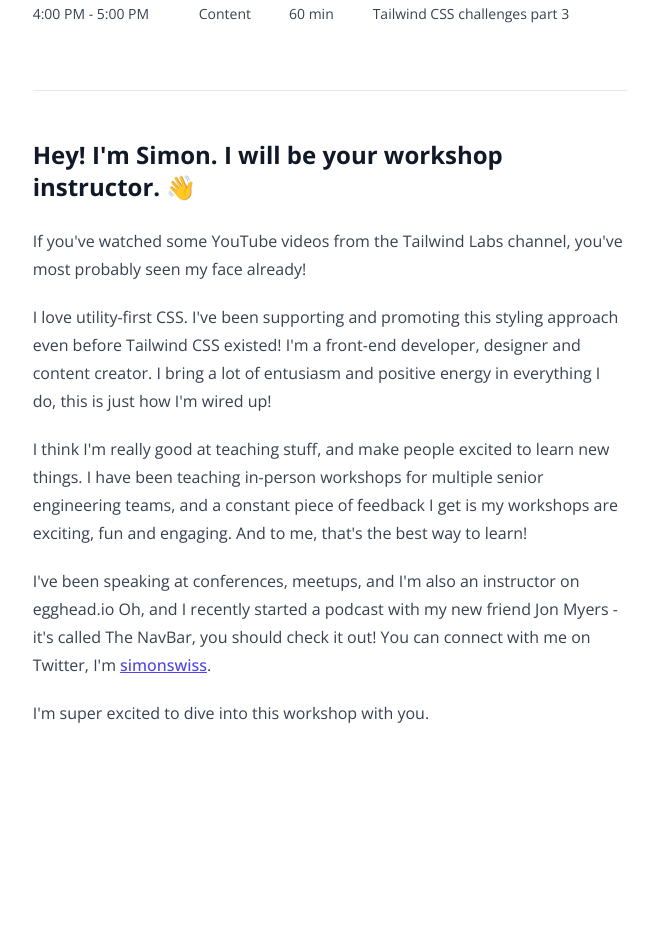
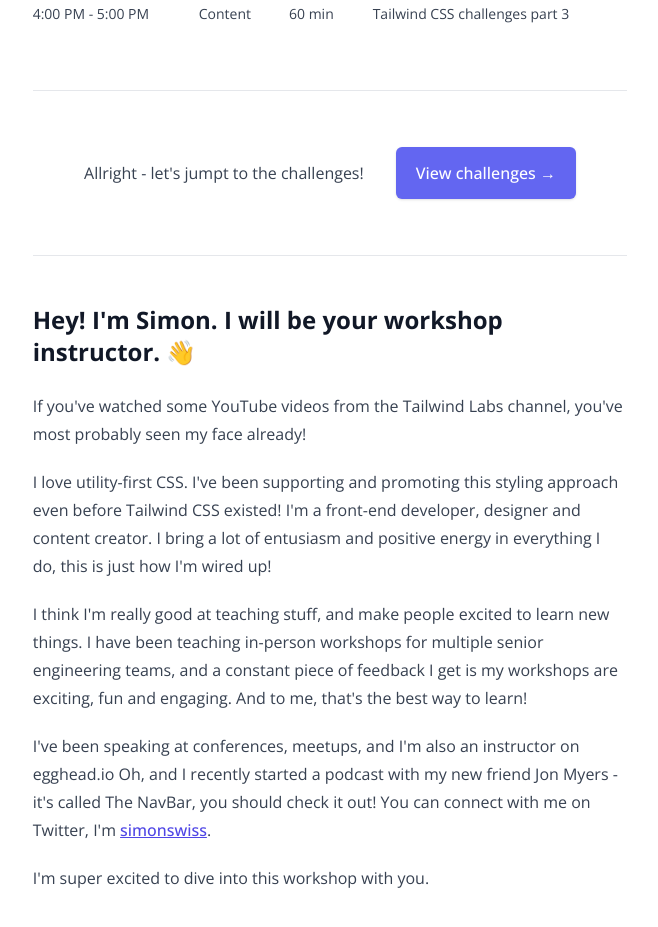
Before and after one commit to pro-tailwind/workshop-gymnastics-companion-site, a Next.js app: page / in a window 1280 px wide. Shown: the part 1640-2567 px from the top of the page, without its empty margins (310-968 px from the left). Before the commit the page ends 2495 px from the top, so only its background shows below. Built offline with nearby package versions, Linux system fonts and the light colour scheme.

Commit message:
link to challenges page

```diff
--- a/pages/index.js
+++ b/pages/index.js
@@ -1,3 +1,5 @@
+import Link from 'next/link'
+
 export default function Homepage() {
   return (
     <>
@@ -84,6 +86,15 @@ export default function Homepage() {
             </table>
 
             <hr />
+            <div className="flex items-center justify-center gap-x-8">
+              <p>Allright - let's jumpt to the challenges!</p>
+              <Link href="/challenges">
+                <a className="rounded-md bg-indigo-500 px-5 py-3 font-medium text-white no-underline shadow hover:bg-gradient-to-t hover:from-indigo-500 hover:to-indigo-400 active:bg-gradient-to-t active:from-indigo-400 active:to-indigo-500">
+                  View challenges &rarr;
+                </a>
+              </Link>
+            </div>
+            <hr />
             <h2>Hey! I'm Simon. I will be your workshop instructor. 👋</h2>
             <p>
               If you've watched some YouTube videos from the Tailwind Labs channel, you've most
```
